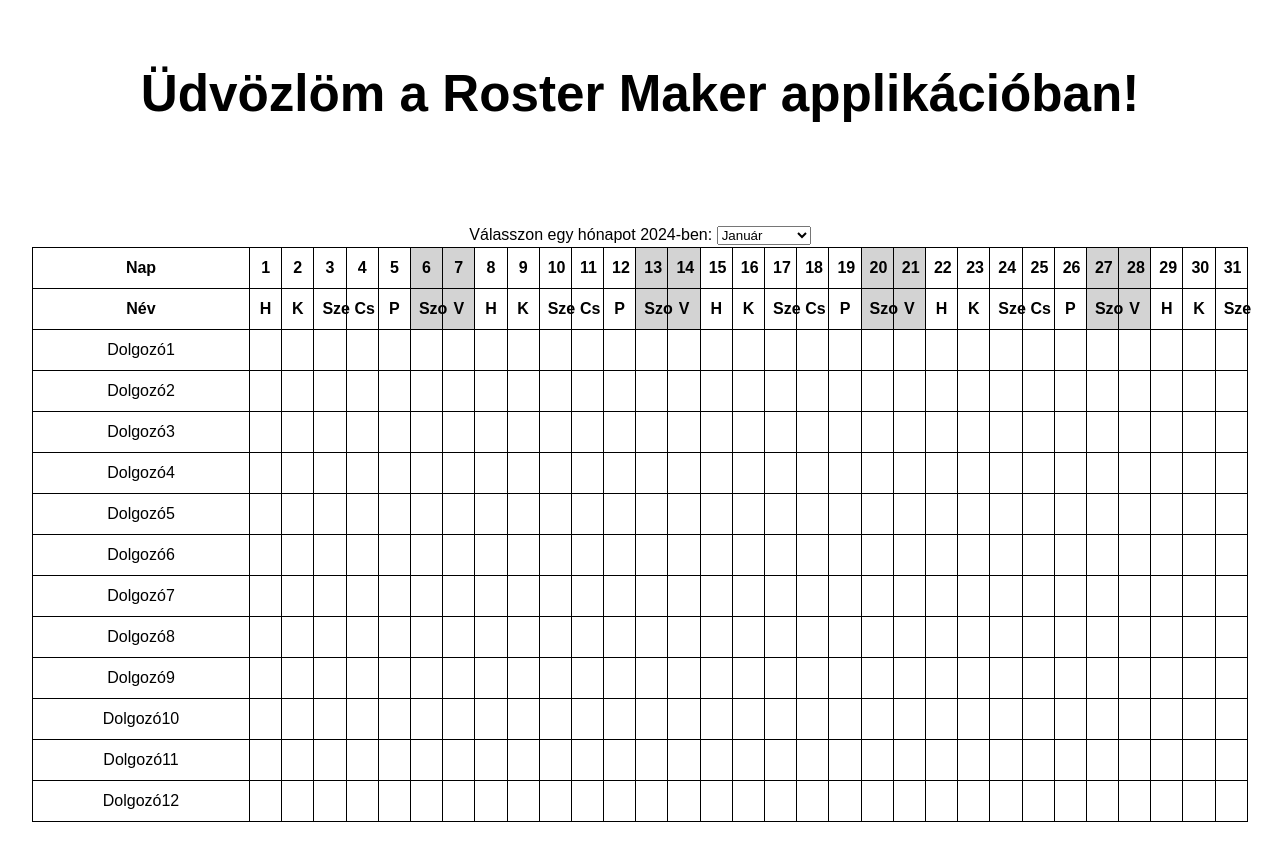
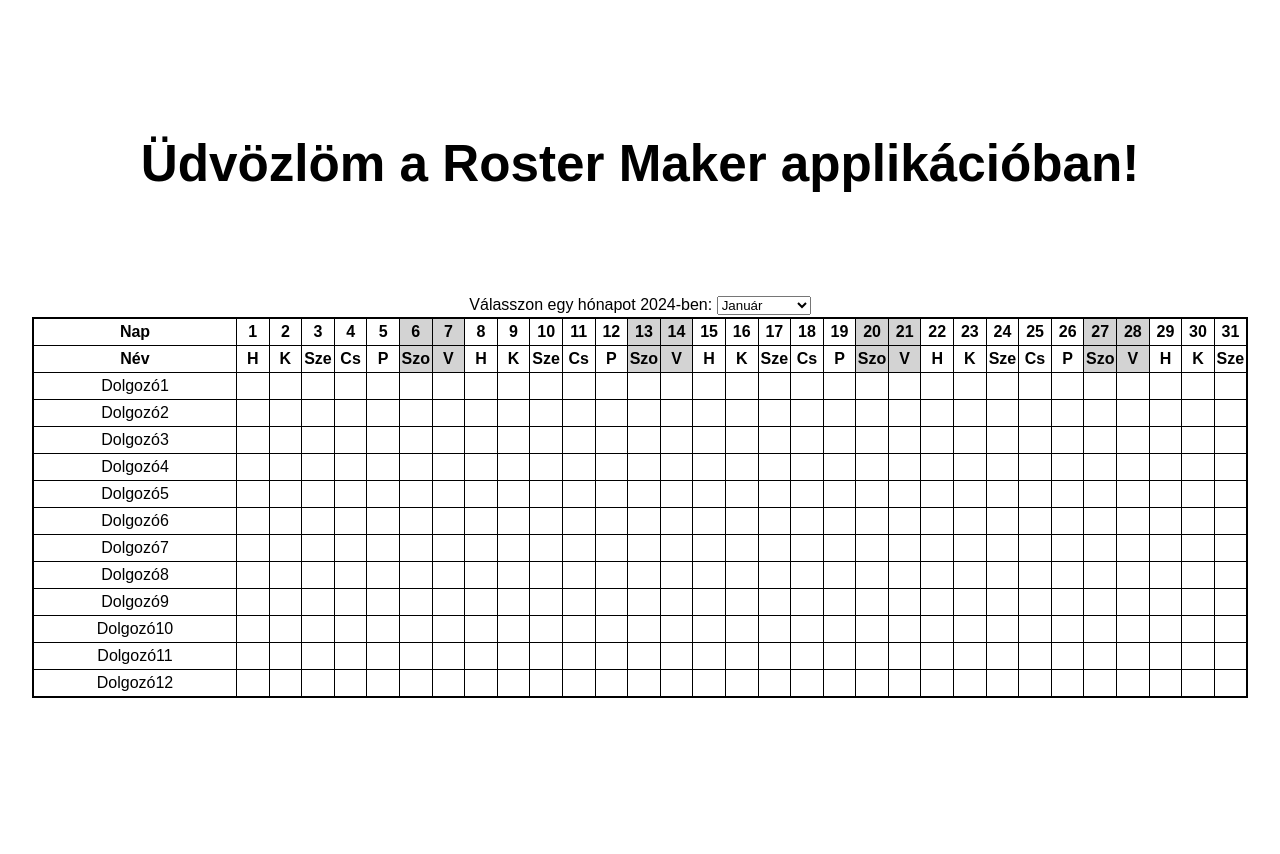
Before and after one commit to TZ87/roster-maker-app, a React (Vite) app: page / in a window 1280 px wide. After the commit the page ends 800 px from the top, so only its background shows below. Built offline with nearby package versions, Linux system fonts and the light colour scheme.

Commit message:
style: decrease padding

```diff
--- a/Components/style.css
+++ b/Components/style.css
@@ -10,19 +10,21 @@ body {
   }
   table {
     border-collapse: collapse;
-    border: 1px solid black;
+    border: 2px solid black;
     table-layout: fixed;
     width: 100%;
+    text-align: center;
   }
 
   th, td {
     border: 1px solid black;
-    padding: 8px;
+    padding: 1px;
     text-align: center;
   }
 
   th:first-child{
     width: 200px;
+    text-align: center;
   }
   th:not(:first-child), td:not(:first-child){
     width: calc((100%-200px)-31);
```
